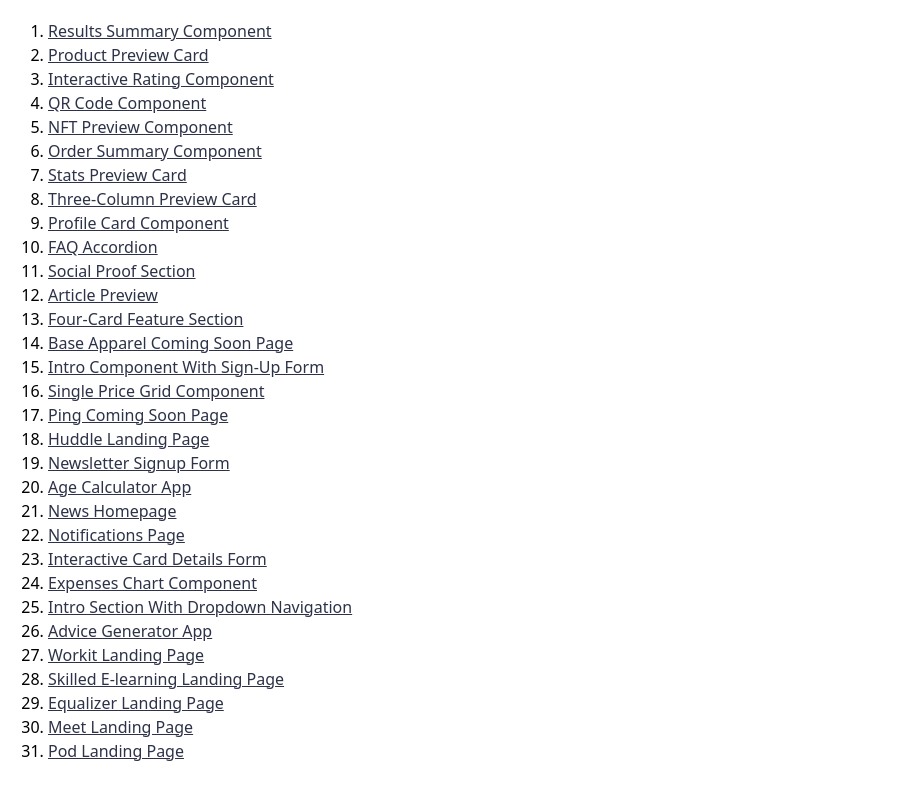
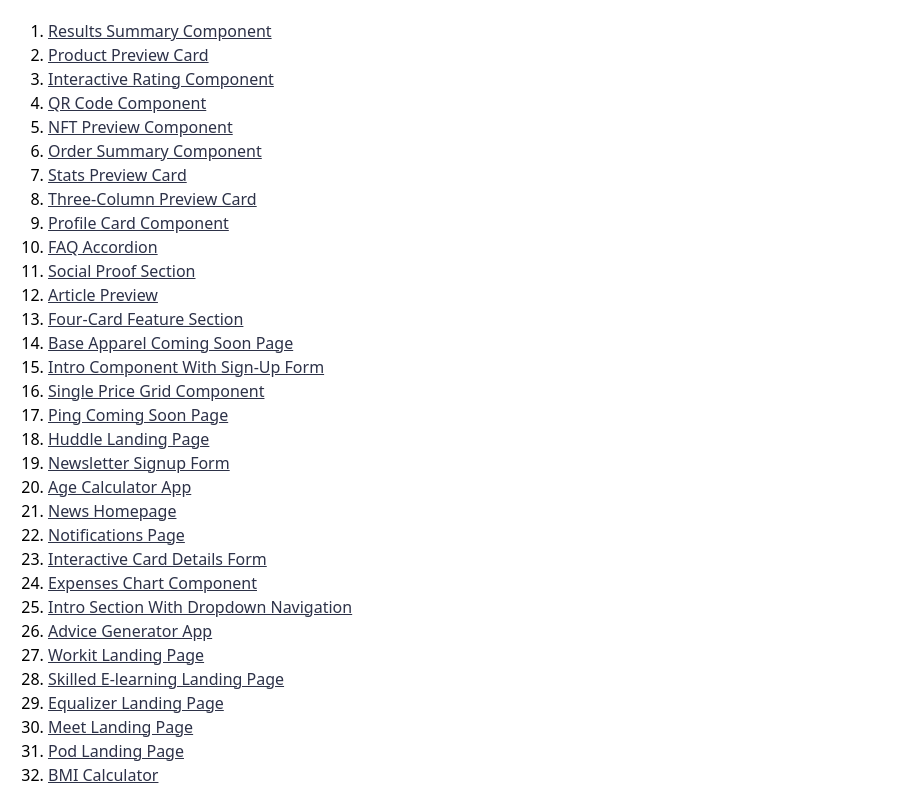
Before and after one commit to semperprimum/fem-projects, a plain HTML site: page index.html in a window 1280 px wide. Shown: the part 67-870 px from the top of the page, without its empty margins (0-900 px from the left). Before the commit the page ends 846 px from the top, so only its background shows below. Drawn offline with Linux system fonts and the light colour scheme.

Commit message:
challenge 32: finished

```diff
--- a/index.html
+++ b/index.html
@@ -162,6 +162,9 @@
       <li>
         <a href="./projects/31-pod-landing-page/index.html">Pod Landing Page</a>
       </li>
+      <li>
+        <a href="https://fem-bmi-calculator.vercel.app/">BMI Calculator</a>
+      </li>
     </ol>
   </body>
 </html>
```
